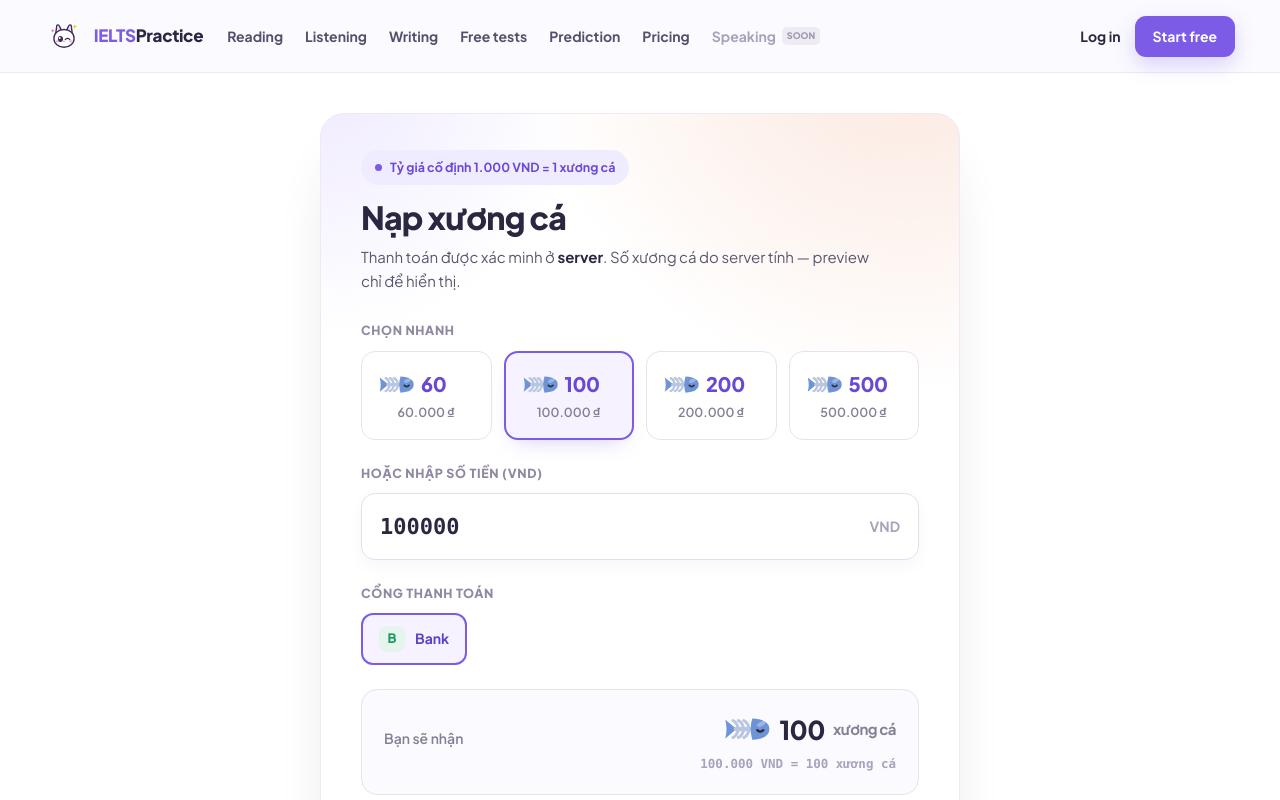
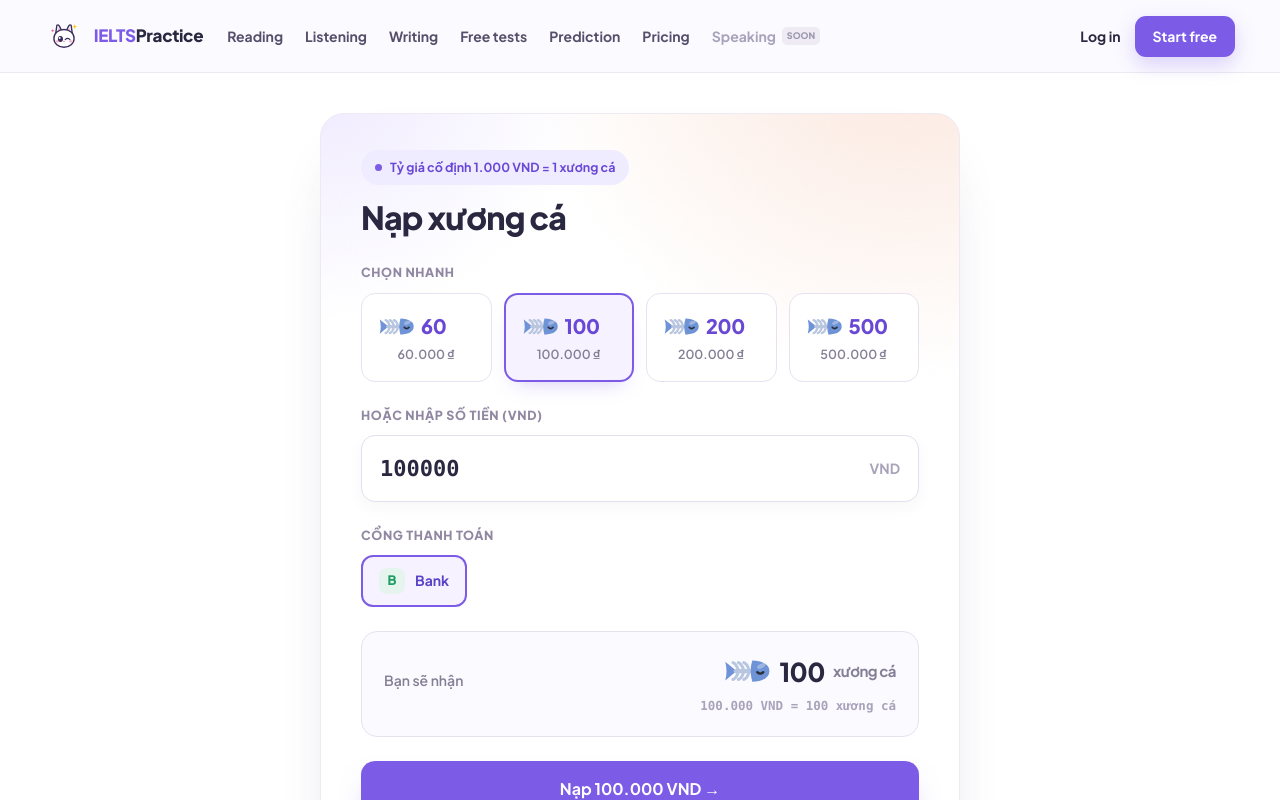
Before and after one commit to dat532006/IELTS-Practice-Platform, a Next.js app: page /pricing in a window 1280 px wide. Shown: the top 800 px of the page. Built offline with nearby package versions, Linux system fonts and the light colour scheme; no server answers.

Commit message:
fix(pricing): xóa dòng phụ đề 'Thanh toán được xác minh ở server…' trên trang nạp
Header trang /pricing giờ chỉ còn tiêu đề 'Nạp xương cá' cho gọn.
Không đổi logic: server vẫn tự tính coin + verify webhook như cũ.

```diff
--- a/app/(marketing)/pricing/page.tsx
+++ b/app/(marketing)/pricing/page.tsx
@@ -87,10 +87,6 @@ export default function PricingPage() {
             Tỷ giá cố định {vnd(COIN_VND_RATE)} VND = 1 xương cá
           </span>
           <h1 className="mt-4 text-[32px] font-extrabold leading-[1.06] tracking-[-0.025em]">Nạp xương cá</h1>
-          <p className="mt-2.5 max-w-[34em] text-[15px] leading-[1.6] text-[#5C5670]">
-            Thanh toán được xác minh ở <b className="text-[#2A2740]">server</b>. Số xương cá do server tính — preview
-            chỉ để hiển thị.
-          </p>
 
           {/* Quick select */}
           <div className="mt-7 text-[12.5px] font-extrabold uppercase tracking-[0.05em] text-[#9088A2]">Chọn nhanh</div>
```
